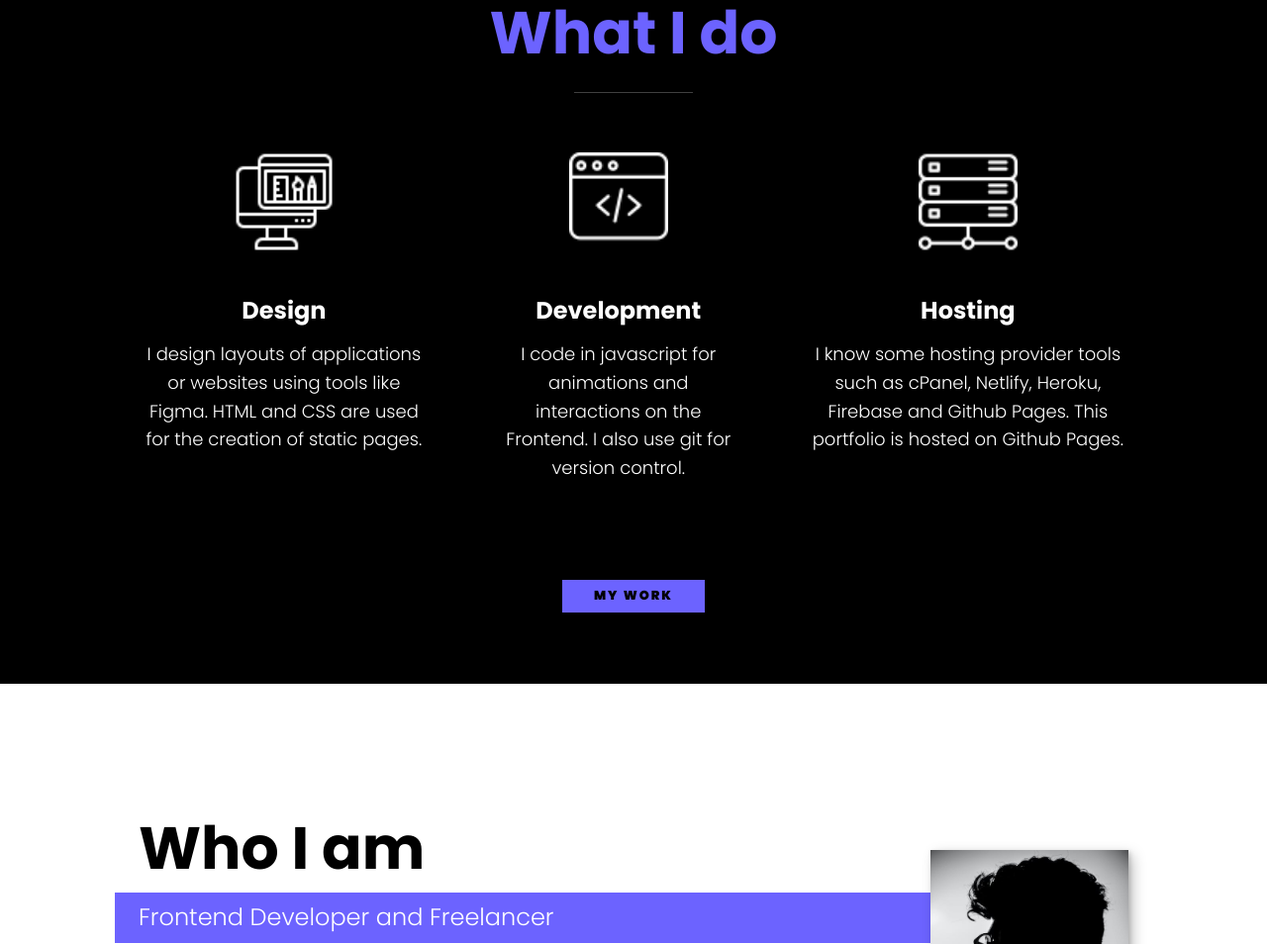
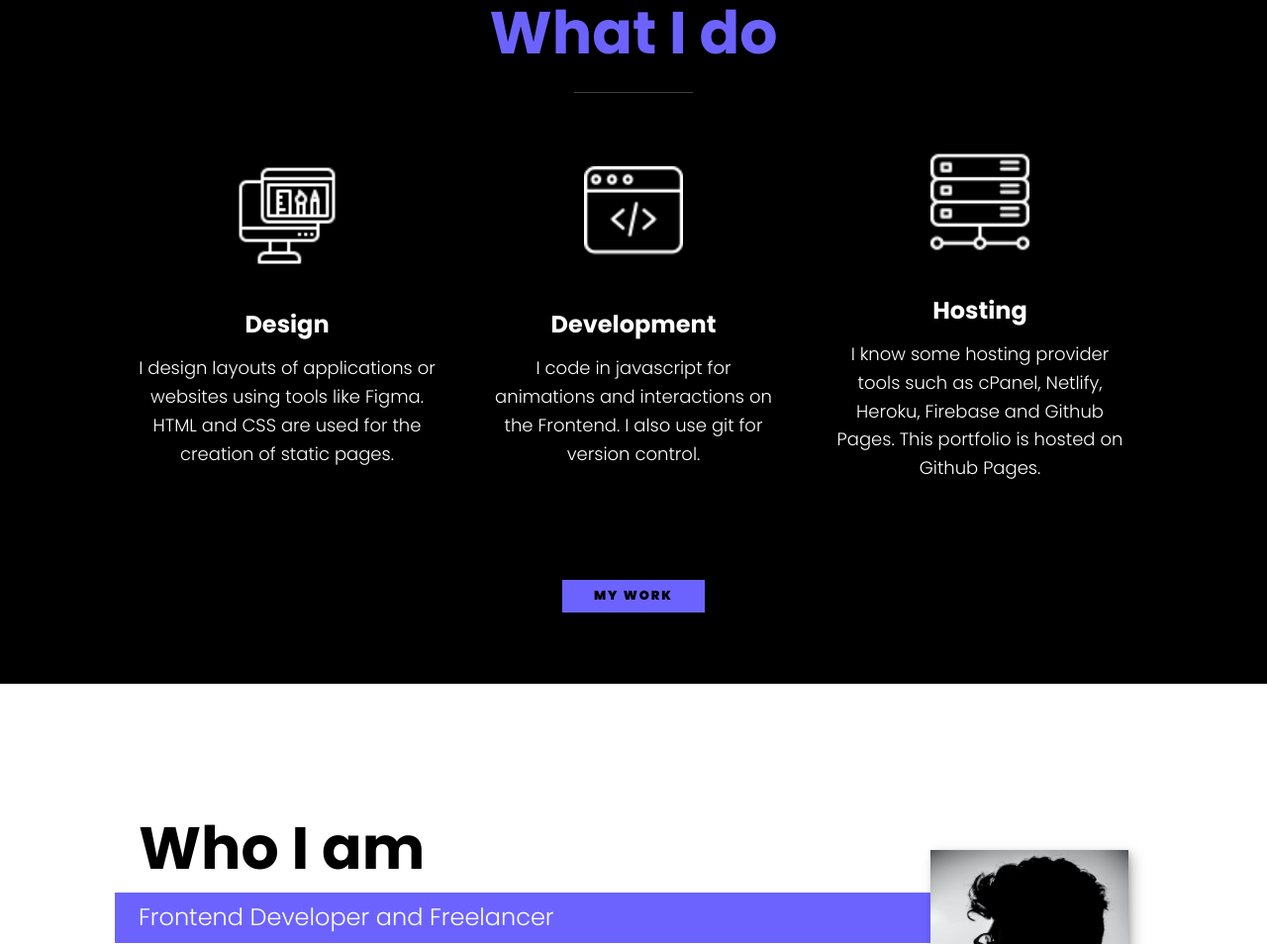
Before and after one commit to maadcode/portfolio-website, a plain HTML site: page index.html in a window 1280 px wide. Shown: the part 1077-2031 px from the top of the page at 99% size. Drawn offline with nearby package versions, Linux system fonts and the light colour scheme.

Commit message:
Add margin auto in service

```diff
--- a/css/style.css
+++ b/css/style.css
@@ -324,14 +324,16 @@ header {
 .services {
     display: grid;
     grid-template-columns: repeat(auto-fit, minmax(300px, 1fr));
-    grid-gap: 70px;
+    grid-gap: 50px;
+    margin: 0 auto;
+    align-items: center;
+    justify-content: center;
 }
 
 .service {
     margin-top: 1.5rem;
-    max-width: 500px;
-    margin: 0 auto;
-
+    max-width: 300px;
+    margin: auto;
 }
 
 .service_img {
@@ -353,10 +355,8 @@ header {
 
 @media screen and (min-width: 800px) {
     .services {
-        display: flex;
+        /* display: flex; */
         max-width: 1000px;
-        margin-left: auto;
-        margin-right: auto;
     }
 }
 
```
